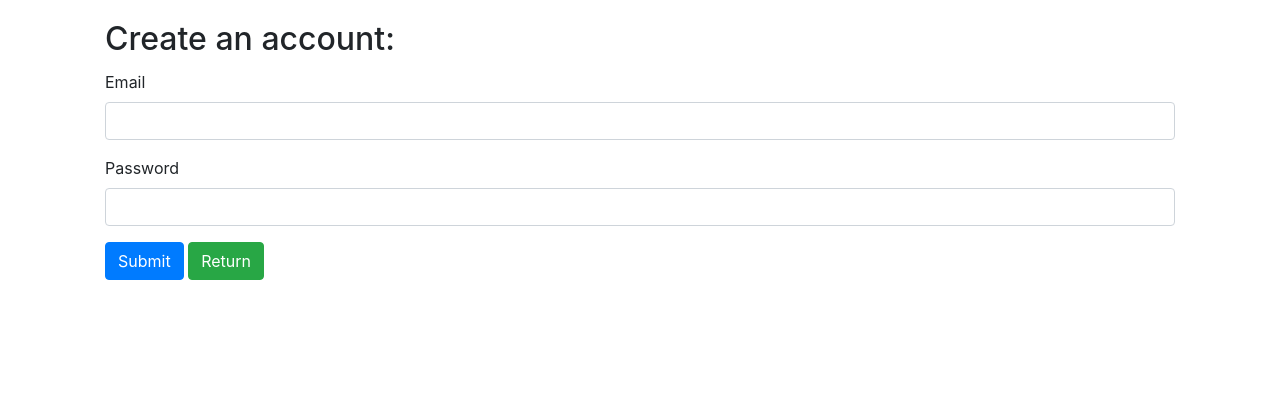
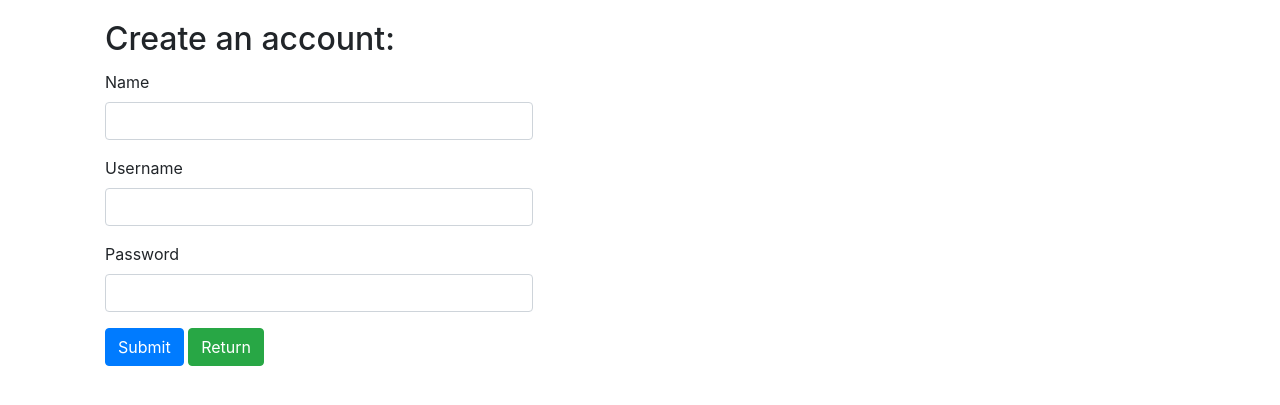
Before and after one commit to enamchae/nowworki, a Flask app: template templates/create_user.html in a window 1280 px wide. Shown: the top 405 px of the page. Run offline with Flask 3, Linux system fonts and the light colour scheme; the template is opened without the code that fills it, so the values that code supplies are empty; some libraries are stand-ins or nearby versions.

Commit message:
Completed login and create user page!

```diff
--- a/app.py
+++ b/app.py
@@ -1,25 +1,53 @@
-from flask import Flask, render_template, request
-
+from flask import Flask, render_template, request, session, redirect
+import dbManager as dbm
 app = Flask(__name__)
 
 app.secret_key = "BqzK4uMKPH"
 @app.route('/')
 def index():
     return render_template('index.html')
+@app.route('/login', methods=['POST', 'GET']) #change to login later on
 def login():
     error = None
     if request.method == 'POST':
         print('Running Post')
-        email = request.form['email']
+        uid = request.form['uid']
         password = request.form['password']
-        if dbm.is_valid_password(email,password):
-            session['email'] = email
+        if dbm.is_valid_password(uid,password):
+            session['uid'] = uid
             print('correct entered')
             return redirect('/profile')
         else:
             print('Retry')
-            return render_template('login.html', error=error, msg="Entered password or email is incorrect. Try again!")
+            return render_template('login.html', error=error, msg="Entered username or password is incorrect. Try again!")
     return render_template('login.html')
+@app.route('/create_user',methods=['POST', 'GET'])
+def create_user():
+    error = None
+    if request.method == 'POST':
+        print('Running Post')
+        uid = request.form['uid']
+        password = request.form['password']
+        name = request.form['name']
+        msg=""
+        if len(uid)<4:
+            #Not a valid uid was entered
+            msg = "Username provided is too short, make the username longer than 4"
+        elif dbm.is_user(uid):
+            msg = "Account with this uid already exist"
+        elif password == "" :
+            #No password was entered
+            msg = "No password was entered, try again!"
+        elif len(password)<7:
+            #Password too short
+            msg = "Password is too short, has to be at least 7 characters"
+        elif len(name)<2:
+            msg = "No name was entered, try again!"
+        else:
+            dbm.insert_user(name,uid, password)
+            return redirect('/login')
+        return render_template('create_user.html', error=error, msg=msg)
+    return render_template('create_user.html')
 #Static Routes'''
 '''
 @app.route('/common.css')
--- a/templates/create_user.html
+++ b/templates/create_user.html
@@ -6,8 +6,8 @@
     <link rel="stylesheet" href="https://stackpath.bootstrapcdn.com/bootstrap/4.4.1/css/bootstrap.min.css"
           integrity="sha384-Vkoo8x4CGsO3+Hhxv8T/Q5PaXtkKtu6ug5TOeNV6gBiFeWPGFN9MuhOf23Q9Ifjh" crossorigin="anonymous">
     <style>
-        input {
-    width: 20px;
+        .form-control {
+    width: 40%;
     }
     </style>
     <title></title>
@@ -19,8 +19,12 @@
 
         <form action="/create_user" method="POST">
             <div class="form-group">
-                <label for="email">Email</label>
-                <input type="text" name="email" required class="form-control">
+                <label for="name">Name</label>
+                <input type="text" name="name" required class="form-control">
+            </div>
+            <div class="form-group">
+                <label for="email">Username</label>
+                <input type="text" name="uid" required class="form-control">
             </div>
             <div class="form-group">
                 <label for="password">Password</label>
--- a/templates/login.html
+++ b/templates/login.html
@@ -19,8 +19,8 @@
 
         <form action="/login" method="POST">
             <div class="form-group">
-                <label for="email">Email</label>
-                <input type="text" name="email" required class="form-control">
+                <label for="uid">Username</label>
+                <input type="text" name="uid" required class="form-control">
             </div>
             <div class="form-group">
                 <label for="password">Password</label>
```
Also changed, not shown: dbManager.py (+10 -9 lines).
